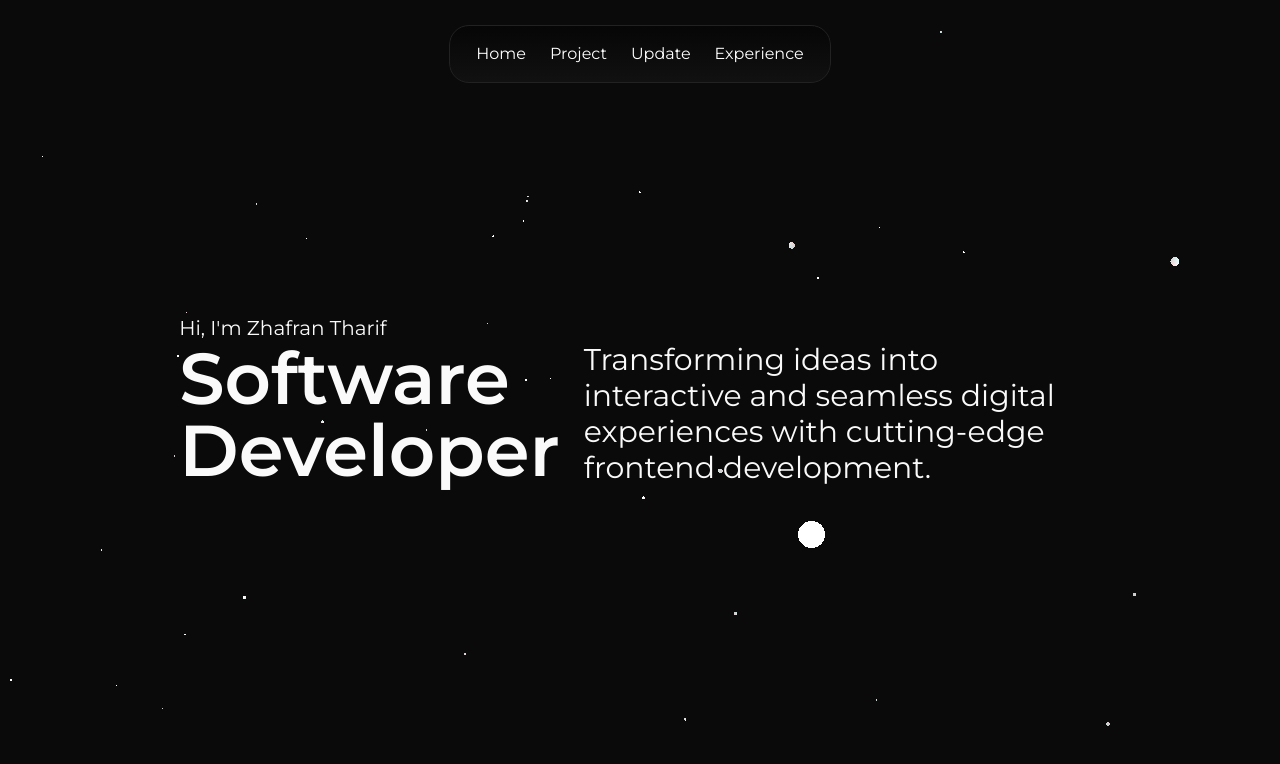
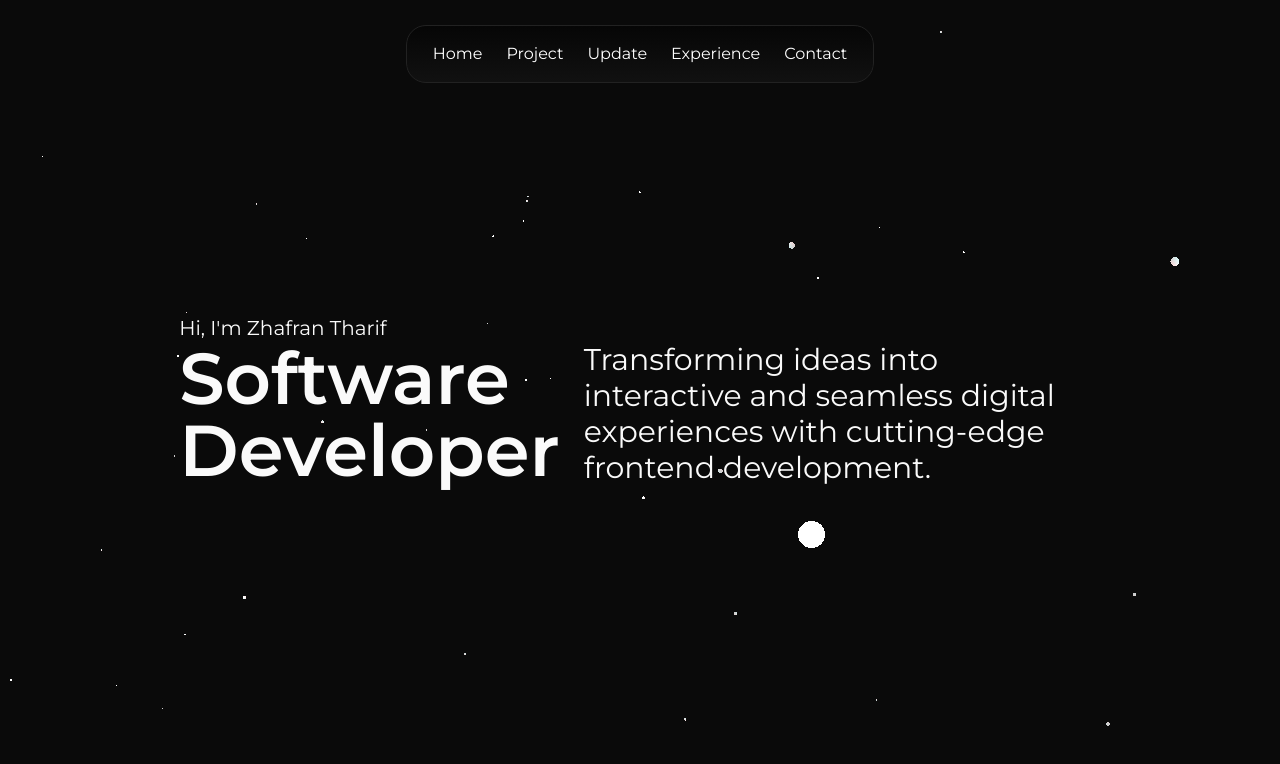
Before and after one commit to zhafranth/zhafranth-lab, a Next.js app: page / in a window 1280 px wide. Shown: the top 764 px of the page. Built offline with nearby package versions, Linux system fonts and the light colour scheme.

Commit message:
feat: add contact navbar

```diff
--- a/components/navbar.tsx
+++ b/components/navbar.tsx
@@ -9,6 +9,7 @@ const Navbar = () => {
         <a href="#home">Project</a>
         <a href="#home">Update</a>
         <a href="#home">Experience</a>
+        <a href="#home">Contact</a>
       </StarBorder>
     </div>
   );
```
